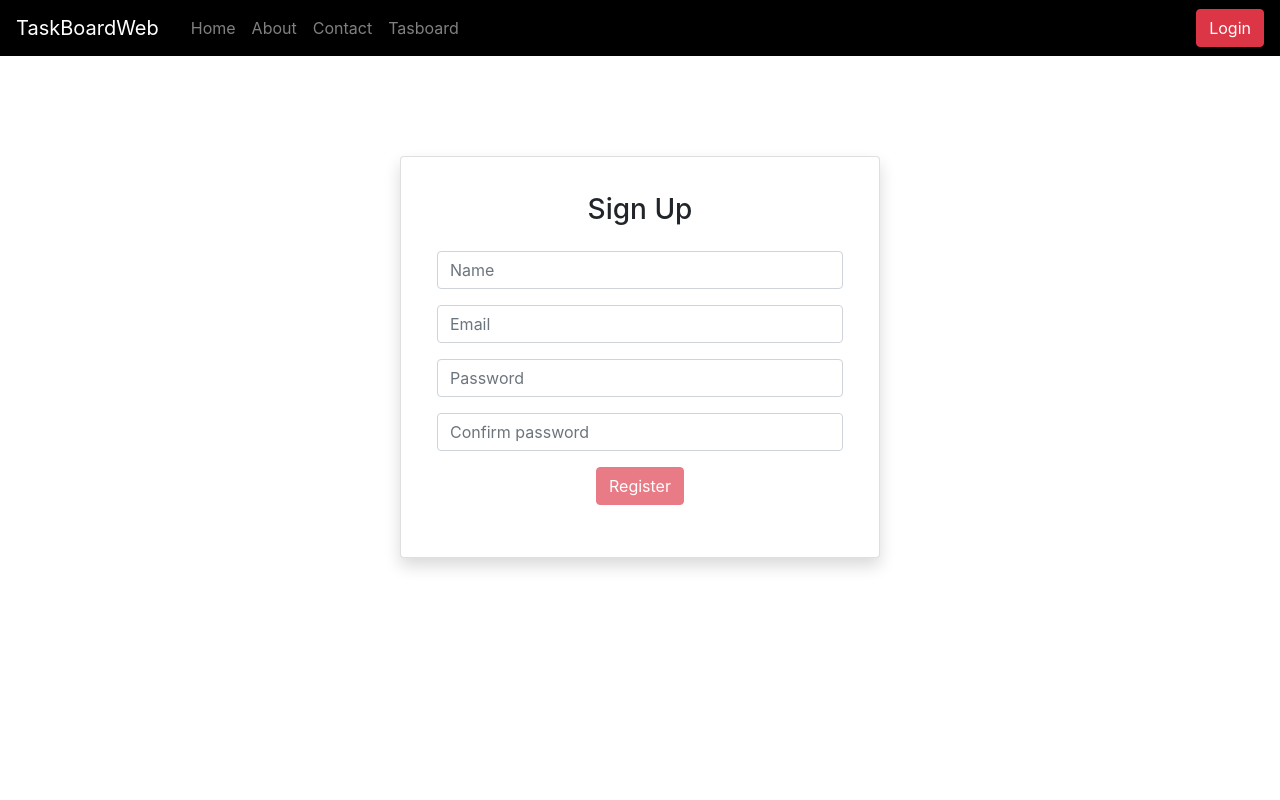
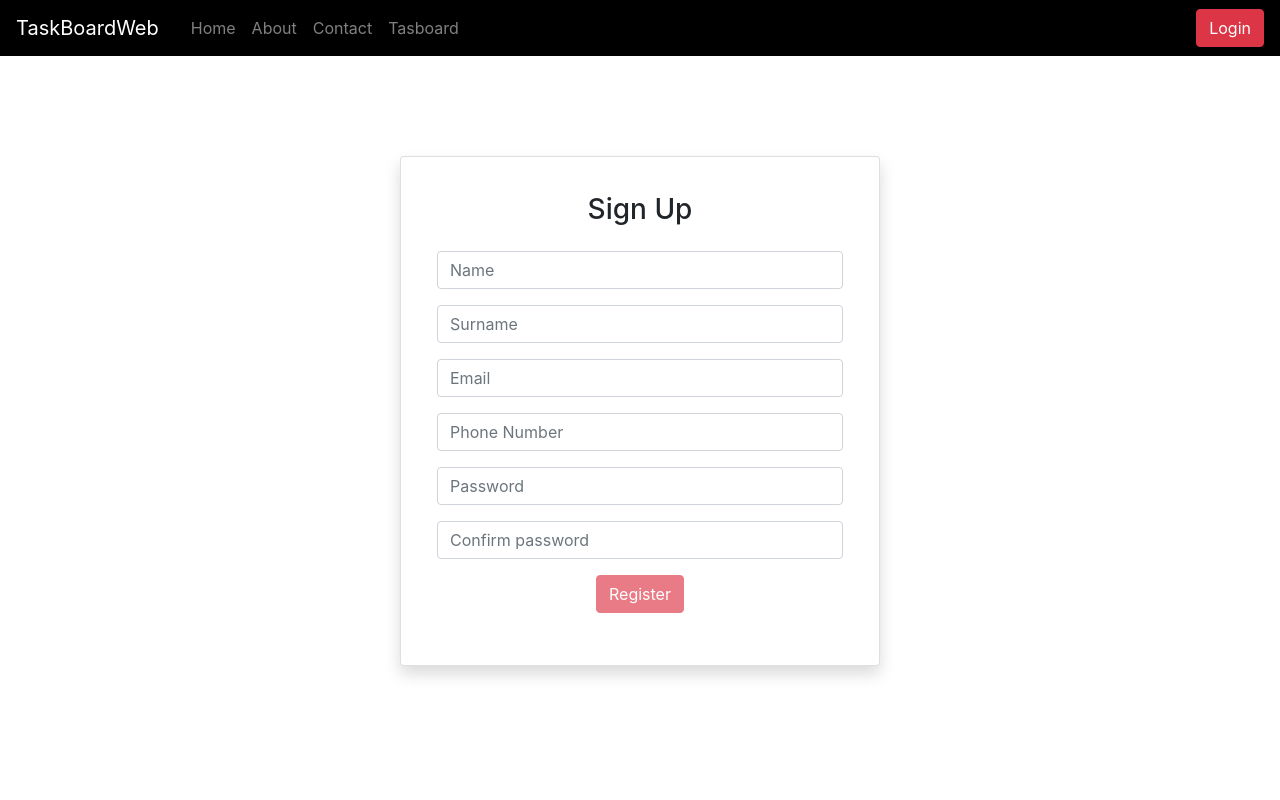
Before and after one commit to Marco0198/front_end_part_for_testing_project, a Vue app: page /register in a window 1280 px wide. Shown: the top 800 px of the page. Built offline with nearby package versions, Linux system fonts and the light colour scheme.

Commit message:
i adde two new input field to the register file

```diff
--- a/src/views/pages/auth/Register.vue
+++ b/src/views/pages/auth/Register.vue
@@ -19,16 +19,36 @@
                     <p>{{errors.errors.name[0]}}</p>
                 </div>-->
                 </div>
+                 <div class="form-group">
+                    <input v-model="$v.user.surname.$model" id="surname" name="surname" placeholder="Surname" class="form-control" :class="{ 'is-invalid':  $v.user.surname.$error }" />
+                    <div v-if="$v.user.surname.$error" class="invalid-feedback">
+                       <span v-if="!$v.user.surname.required" > Surname is required</span>
+                    <span v-if="!$v.user.surname.minLength" >Surname must be at least 3 characters</span>
+                    </div>
+
+                </div>
                 <div class="form-group">
 
                     <input v-model="$v.user.email.$model" id="email" name="email" placeholder="Email" class="form-control" :class="{ 'is-invalid':  $v.user.email.$error }" />
                     <div v-if="$v.user.email.$error" class="invalid-feedback">
                         <span v-if="!$v.user.email.required">Email is required</span>
                         <span v-if="!$v.user.email.email">Email is invalid</span>
+                    </div>
+                    <div class="text-danger .fs-2" v-if="errors && errors.errors"><small>{{errors.errors.email[0]}}</small></div>
+                </div>
+
+
+                <div class="form-group">
+
+                    <input v-model="$v.user.phone.$model" id="phone" name="phone" placeholder="Phone Number" class="form-control" :class="{ 'is-invalid':  $v.user.phone.$error }" />
+                    <div v-if="$v.user.email.$error" class="invalid-feedback">
+                        <span v-if="!$v.user.phone.required">phone number is required</span>
+                        <span v-if="!$v.user.phone.minLength">phone number min length is 10</span>
+                        <span v-if="!$v.user.phone.maxLength">phone number max length is 10</span>
 
 
                     </div>
-                    <div class="text-danger .fs-2" v-if="errors && errors.errors"><small>{{errors.errors.email[0]}}</small></div>
+
                 </div>
 
                     <div class="form-group">
@@ -75,7 +95,8 @@ import {
     required,
     email,
     minLength,
-    sameAs
+    sameAs,
+    maxLength
 }
 
 from "vuelidate/lib/validators"
@@ -90,7 +111,9 @@ export default {
         return {
             user: {
                 name: "",
+                surname: "",
                 email: "",
+                 phone:"",
                 password: "",
                 confirmPassword: ""
             },
@@ -107,9 +130,18 @@ export default {
                 required,
                 minLength: minLength(3)
             },
+            surname: {
+                required,
+                minLength: minLength(3)
+            },
             email: {
                 required,
                 email
+            },
+             phone: {
+                required,
+                minLength: minLength(10),
+                maxLength: maxLength(10)
             },
             password: {
                 required,
@@ -136,7 +168,9 @@ export default {
              this.errors= ""
             let formData = {
                 name: this.user.name,
+                surname: this.user.surname,
                 email: this.user.email,
+                phone: this.user.phone,
                 password: this.user.password,
                 password_confirmation: this.user.confirmPassword,
             }
```
